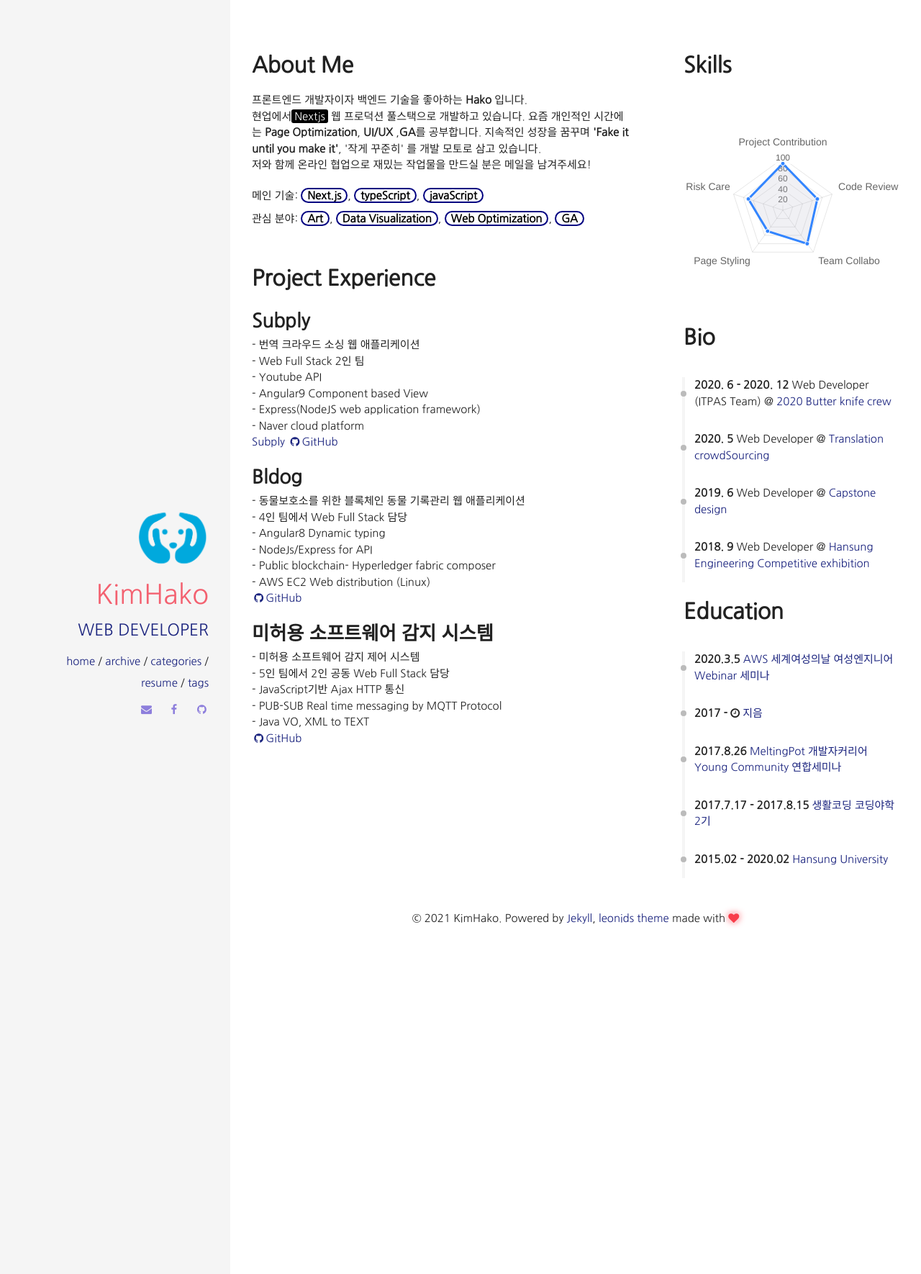
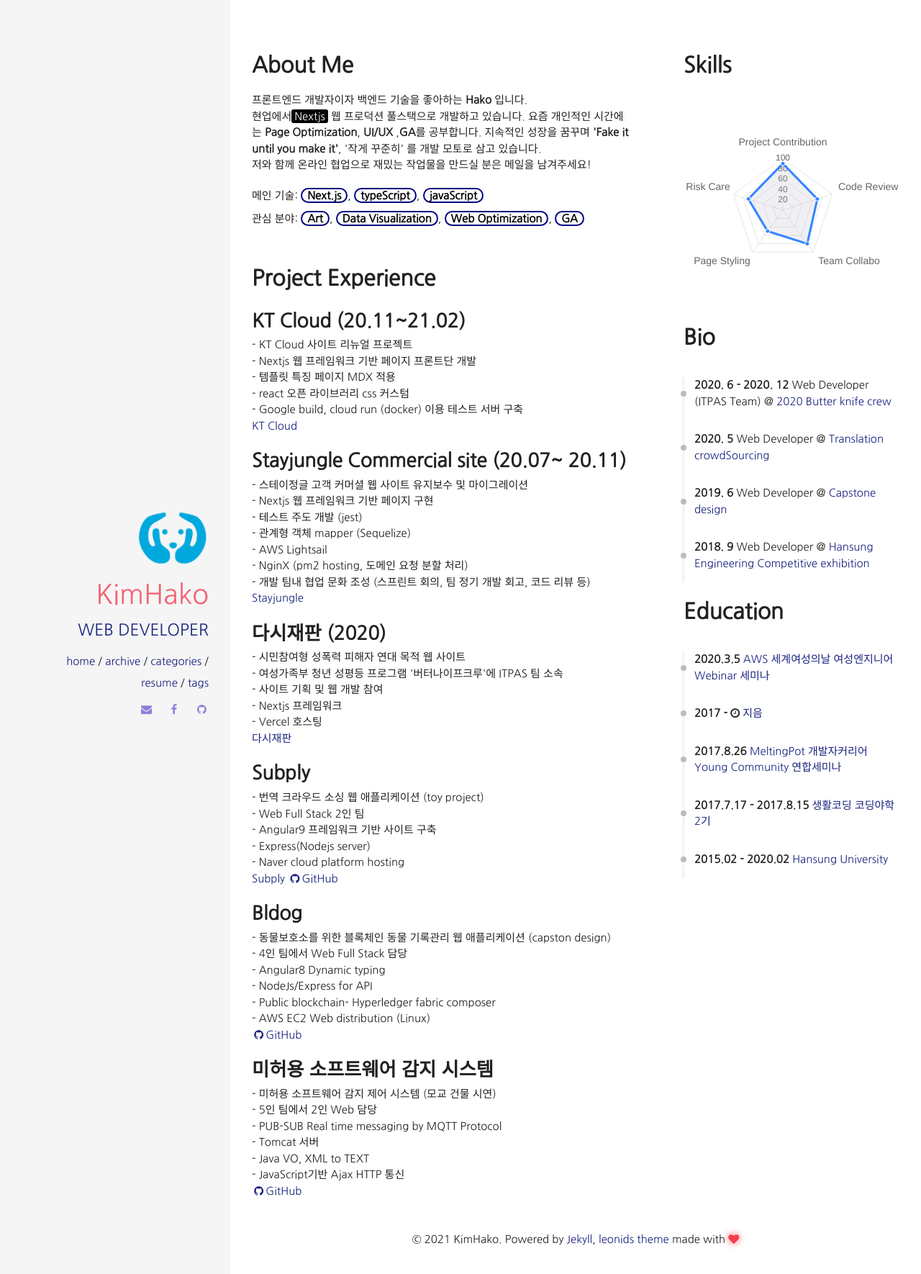
Before and after one commit to OHHAKO/kimhako, a Jekyll site: the page built from resume.html, in a window 1280 px wide. Shown: the top 1770 px of the page at 72% size. Built offline with Jekyll 4.4.1, drawn with Linux system fonts in a browser that asks for light colours; nearby versions of some CDN libraries; some web fonts are replaced.

Commit message:
chore: resume 내용 추가

```diff
--- a/_includes/sections/projects.html
+++ b/_includes/sections/projects.html
@@ -1,15 +1,51 @@
 <h1><span data-i18n="skills.my_skills">Project Experience</span></h1>
 
 <div class="row">
-  <div class="col" style="margin-bottom: 15px;">
-    <h2 style="margin: 0;">Subply</h2>
-    <span style="margin: 0;">
-      - 번역 크라우드 소싱 웹 애플리케이션 <br />
+  <div class="col" style="margin-bottom: 15px">
+    <h2 style="margin: 0">KT Cloud (20.11~21.02)</h2>
+    <span style="margin: 0">
+      - KT Cloud 사이트 리뉴얼 프로젝트<br />
+      - Nextjs 웹 프레임워크 기반 페이지 프론트단 개발 <br />
+      - 템플릿 특징 페이지 MDX 적용 <br />
+      - react 오픈 라이브러리 css 커스텀 <br />
+      - Google build, cloud run (docker) 이용 테스트 서버 구축 <br />
+    </span>
+    <a href="https://cloud.kt.com/"> KT Cloud</a>
+  </div>
+  <div class="col" style="margin-bottom: 15px">
+    <h2 style="margin: 0">Stayjungle Commercial site (20.07~ 20.11)</h2>
+    <span style="margin: 0">
+      - 스테이정글 고객 커머셜 웹 사이트 유지보수 및 마이그레이션<br />
+      - Nextjs 웹 프레임워크 기반 페이지 구현 <br />
+      - 테스트 주도 개발 (jest) <br />
+      - 관계형 객체 mapper (Sequelize) <br />
+      - AWS Lightsail <br />
+      - NginX (pm2 hosting, 도메인 요청 분할 처리) <br />
+      - 개발 팀내 협업 문화 조성 (스프린트 회의, 팀 정기 개발 회고, 코드 리뷰
+      등)
+      <br />
+    </span>
+    <a href="https://www.stayjungle.com/"> Stayjungle</a>
+  </div>
+  <div class="col" style="margin-bottom: 15px">
+    <h2 style="margin: 0">다시재판 (2020)</h2>
+    <span style="margin: 0">
+      - 시민참여형 성폭력 피해자 연대 목적 웹 사이트<br />
+      - 여성가족부 청년 성평등 프로그램 '버터나이프크루'에 ITPAS 팀 소속<br />
+      - 사이트 기획 및 웹 개발 참여 <br />
+      - Nextjs 프레임워크 <br />
+      - Vercel 호스팅 <br />
+    </span>
+    <a href="https://retrial.misogynyx.com/"> 다시재판</a>
+  </div>
+  <div class="col" style="margin-bottom: 15px">
+    <h2 style="margin: 0">Subply</h2>
+    <span style="margin: 0">
+      - 번역 크라우드 소싱 웹 애플리케이션 (toy project) <br />
       - Web Full Stack 2인 팀 <br />
-      - Youtube API <br />
-      - Angular9 Component based View <br />
-      - Express(NodeJS web application framework) <br />
-      - Naver cloud platform<br />
+      - Angular9 프레임워크 기반 사이트 구축 <br />
+      - Express(Nodejs server) <br />
+      - Naver cloud platform hosting<br />
     </span>
     <a href="http://subply.click"> Subply</a>
     <a href="https://github.com/subply/subply">
@@ -17,10 +53,11 @@
     </a>
   </div>
 
-  <div class="col" style="margin-bottom: 15px;">
-    <h2 style="margin: 0;">Bldog</h2>
-    <span style="margin: 0;">
-      - 동물보호소를 위한 블록체인 동물 기록관리 웹 애플리케이션 <br />
+  <div class="col" style="margin-bottom: 15px">
+    <h2 style="margin: 0">Bldog</h2>
+    <span style="margin: 0">
+      - 동물보호소를 위한 블록체인 동물 기록관리 웹 애플리케이션 (capston
+      design)<br />
       - 4인 팀에서 Web Full Stack 담당 <br />
       - Angular8 Dynamic typing <br />
       - NodeJs/Express for API <br />
@@ -34,13 +71,14 @@
   </div>
 
   <div class="col">
-    <h2 style="margin: 0;">미허용 소프트웨어 감지 시스템</h2>
-    <span style="margin: 0;">
-      - 미허용 소프트웨어 감지 제어 시스템 <br />
-      - 5인 팀에서 2인 공동 Web Full Stack 담당 <br />
+    <h2 style="margin: 0">미허용 소프트웨어 감지 시스템</h2>
+    <span style="margin: 0">
+      - 미허용 소프트웨어 감지 제어 시스템 (모교 건물 시연) <br />
+      - 5인 팀에서 2인 Web 담당 <br />
+      - PUB-SUB Real time messaging by MQTT Protocol <br />
+      - Tomcat 서버 <br />
+      - Java VO, XML to TEXT <br />
       - JavaScript기반 Ajax HTTP 통신 <br />
-      - PUB-SUB Real time messaging by MQTT Protocol <br />
-      - Java VO, XML to TEXT <br />
     </span>
 
     <a href="https://github.com/OHHAKO/Meercat"
```
Also changed, not shown: README.md.
